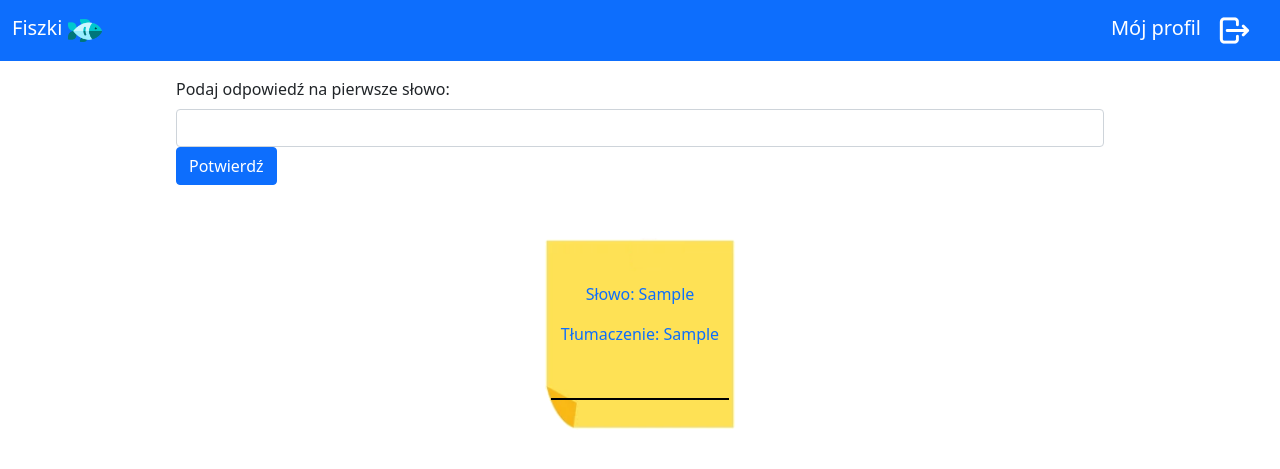
After one commit to SzymSledz/SWBO_Sledz, a Flask app: page /lesson/1 in a window 1280 px wide. The commit adds this page. Shown: the top 469 px of the page. Run offline with Flask 3, Linux system fonts and the light colour scheme; the visitor is signed in with stand-in values (Sample User, id 1); tables that the repository leaves empty hold one stand-in row (values such as "Sample post").

Commit message:
Added new view - lesson with util Improved few other views

```diff
--- a/pjf/collection/routes.py
+++ b/pjf/collection/routes.py
@@ -61,7 +61,8 @@ def group_page(group):
             session.pop('form_error')
         else:
             error = ''
-        return render_template("group.html", group=group, error=error, cards=group_cards)
+        group_name = groups.query.filter_by(id=group).first().name
+        return render_template("group.html", group=group, error=error, cards=group_cards, group_name=group_name)
 
 @collection.route("/delete_group/<group_index>")
 def delete_group(group_index):
--- a/pjf/practice/routes.py
+++ b/pjf/practice/routes.py
@@ -1,3 +1,4 @@
+from random import random
 from flask import Flask, redirect, url_for, render_template, request, session, flash, Blueprint
 from datetime import timedelta
 from flask_sqlalchemy import SQLAlchemy
@@ -5,6 +6,7 @@ from pjf import app
 from pjf import db
 from pjf.models import users, groups, cards
 from pjf.main import *
+from pjf.practice.utils import shuffle_list, check_answer
 
 practice = Blueprint('practice', __name__)
 
@@ -18,3 +20,33 @@ def practice_page():
     users_groups = groups.query.filter_by(user_id=user_id).all()
 
     return render_template("practice.html", groups=users_groups)
+
+@practice.route("/lesson/<group_id>", methods=["GET", "POST"])
+def lesson_page(group_id):
+    if "logged_in" not in session:
+        return redirect(url_for("user.login_page"))
+
+    # if request.method == "POST":
+    #     answer = request.form["answer"]
+    #     if answer:
+    #         resault = check_answer(card_id, answer)
+    #         flash(resault)
+    #     return redirect(url_for("lesson.lesson_page"), group_id=group_id)
+
+    group = groups.query.filter_by(id=group_id).first()
+
+    if not group:
+        return redirect(url_for("practice.practice_page"))
+
+    login_in_session = session["login"]
+    user_id = users.query.filter_by(login=login_in_session).first().id
+    owner = group.user_id
+
+    if user_id != owner:
+        return redirect(url_for("practice.practice_page"))
+
+    cards_list = cards.query.filter_by(group_id=group_id).all()
+    cards_list = shuffle_list(cards_list)
+    mess = type(cards_list)
+
+    return render_template("lesson.html", cards=cards_list, message=mess)
--- /dev/null
+++ b/pjf/practice/utils.py
@@ -0,0 +1,39 @@
+import random as rand
+from flask import Flask, redirect, url_for, render_template, request, session, flash, Blueprint
+from datetime import timedelta
+from flask_sqlalchemy import SQLAlchemy
+from pjf import app
+from pjf import db
+from pjf.models import users, groups, cards
+from pjf.main import *
+
+
+def swapPositions(list, pos1, pos2):
+    list[pos1], list[pos2] = list[pos2], list[pos1]
+    return list
+def shuffle_list(list):
+
+    for j in range(3):
+        for i in range(len(list)):
+            randomNumber = rand.randint(0, len(list) - 1)
+            list = swapPositions(list, i, randomNumber)
+
+    return list
+
+
+def check_answer(card_id, answer):
+    card = cards.query.filter_by(id=card_id).first()
+
+    answer = answer.lower()
+    card_translation = card.translation.lower()
+
+    if answer == card_translation:
+        return 'correct'
+
+    mistake = False                          # 1 typo in word is allowed
+    for i in range(len(cards.translation)):  # checks how many mistakes were made > 1 mistake == wrong answer
+        if answer[i] != card_translation[i]:
+            if mistake == True:
+                return 'wrong'
+            mistake = True
+    return 'nearly'
--- /dev/null
+++ b/pjf/static/styles/style.css
@@ -0,0 +1,8 @@
+.transparent-input{
+    background: transparent;
+    border: none;
+    border-bottom: 2px solid black;
+    border-radius: 0;
+    width: 70%;
+    margin: 0 auto;
+}
--- a/pjf/templates/base.html
+++ b/pjf/templates/base.html
@@ -4,6 +4,7 @@
     <meta charset="UTF-8">
     <title>{% block title %}{% endblock %}</title>
     <link href="https://cdn.jsdelivr.net/npm/bootstrap@5.0.2/dist/css/bootstrap.min.css" rel="stylesheet" integrity="sha384-EVSTQN3/azprG1Anm3QDgpJLIm9Nao0Yz1ztcQTwFspd3yD65VohhpuuCOmLASjC" crossorigin="anonymous">
+    <link rel="stylesheet" href="{{url_for('static', filename='styles/style.css')}}">
 </head>
 <body>
     <nav class="navbar navbar-dark bg-primary">
--- a/pjf/templates/group.html
+++ b/pjf/templates/group.html
@@ -9,7 +9,7 @@
   {% endfor %}
 {% endif %}
 {% endwith %}
-
+<h2>Grupa: {{group_name}}</h2>
 
     <form action="#" method="post">
       <div class="form-group mt-3">
@@ -49,6 +49,7 @@
     </form>
 
 {% if cards %}
+
   {% for card in cards %}
     <div class="container-fluid">
         <p>Słowo: {{card.word}} Tłumaczenie: {{card.translation}}</p>
--- /dev/null
+++ b/pjf/templates/lesson.html
@@ -0,0 +1,34 @@
+{% extends "base.html" %}
+{% block title %}Fiszki - lekcja{% endblock %}
+{% block content %}
+  {% if cards %}
+
+        <form action="#" method="post">
+            <div class="form-body">
+              <label for="modal-name" class="form-label">Podaj odpowiedź na pierwsze słowo:</label>
+              <input type="text" class="form-control" id="modal-name" name="answer"/>
+              <button type="submit" class="btn btn-primary">Potwierdź</button>
+            </div>
+        </form>
+
+
+    {% for card in cards %}
+      <div class="d-flex justify-content-center position-relative">
+          <img src="{{url_for('static', filename='images/sticky_notes1.png')}}" style="width:30%" />
+          <div class="position-absolute text-center " style="top:35%">
+            <p class="text-primary">Słowo: {{card.word}}</p>
+            <p class="text-primary">Tłumaczenie: {{card.translation}}</p>
+            <input type="text" class="form-control transparent-input" id="card-{{card.id}}" name="answer"/>
+          </div>
+
+         <input type="hidden" name="word" value="bar" />
+      </div>
+
+
+    {% endfor %}
+  {% else %}
+         <h2 class="py-2">Pusto...</h2>
+         <h4 class="py-2">Przejdź do swojej kolekcji, aby dodać pierwsze lekcje</h4>
+         <a href="/cards_collection" class="btn btn-primary mt-10 rounded-0 rounded-bottom rounded-top my-2">Przejdź do kolekcji<img src="{{url_for('static', filename='images/arrow.png')}}" class="mw-100"/></a>
+  {% endif %}
+{% endblock %}
--- a/pjf/templates/practice.html
+++ b/pjf/templates/practice.html
@@ -12,7 +12,7 @@
                         <h5 class="card-title">{{card.name}}</h5>
                         <p class="card-text">{{card.lang}}</p>
                     </div>
-                    <a href="#" class="btn btn-primary w-100 mt-10 rounded-0 rounded-bottom">Zacznij lekcję</a>
+                    <a href="/lesson/{{card.id}}" class="btn btn-primary w-100 mt-10 rounded-0 rounded-bottom">Zacznij lekcję</a>
                   </div>
                 </div>
                 {% endfor %}
```
